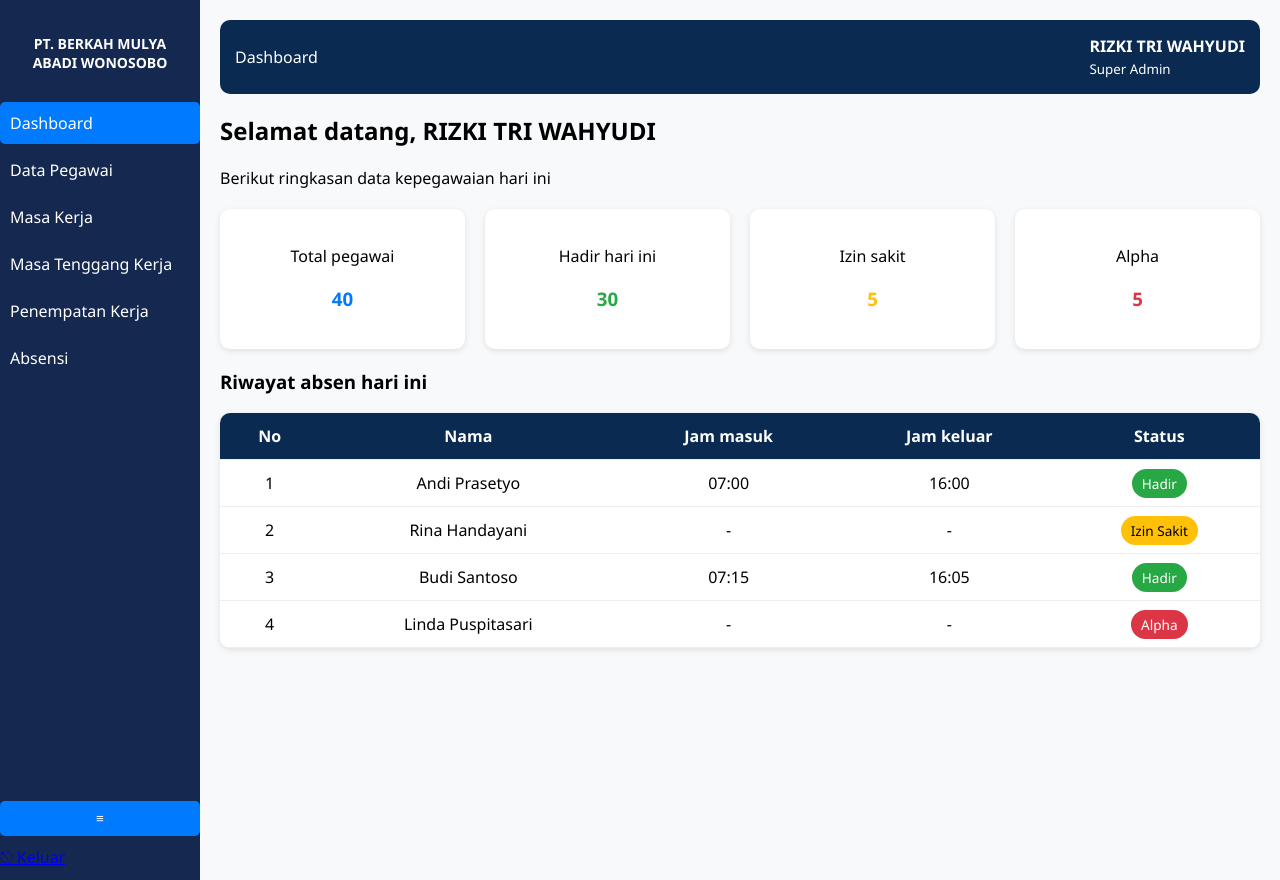
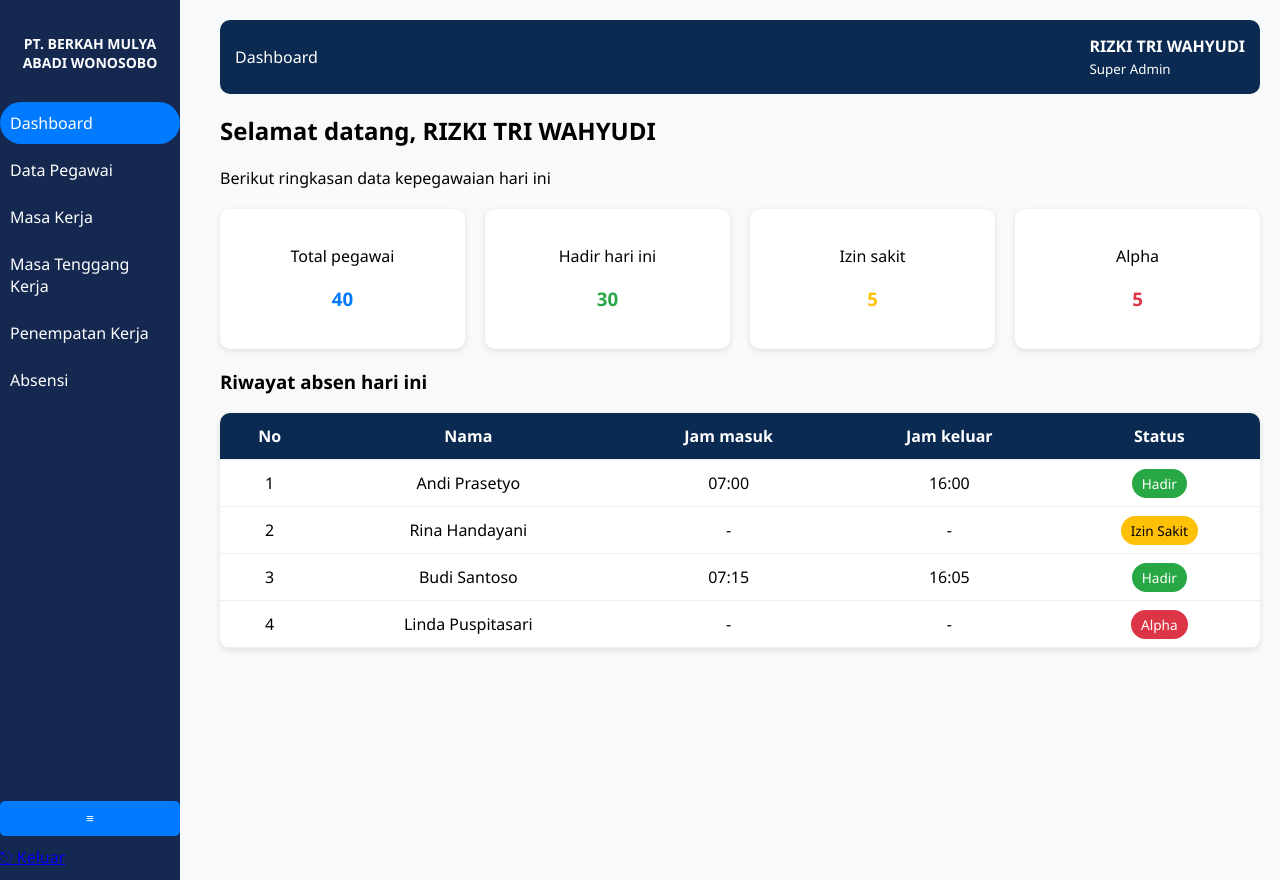
Before and after one commit to rwahyud/website-kepegawaian, a PHP site: page /dashboard.php in a window 1280 px wide. Run offline with PHP 8.4, Linux system fonts and the light colour scheme; a user stored in the database is signed in.

Commit message:
Update style-dashboard.css

```diff
--- a/web pwl/dashboard/style-dashboard.css
+++ b/web pwl/dashboard/style-dashboard.css
@@ -6,7 +6,7 @@ body {
 
 .sidebar {
       position: fixed;
-    width: 200px;
+      width: 180px;
       height: 100vh;
       background: #142850;
       color: #fff;
@@ -16,7 +16,6 @@ body {
       flex-direction: column;
       justify-content: space-between;
     }
-
  .sidebar h3 {
       text-align: center;
       font-size: 14px;
@@ -31,16 +30,12 @@ body {
   margin-bottom: 5px;
   color: white;
   text-decoration: none;
-  border-radius: 5px;
+  border-radius: 50px;
 }
 
 .sidebar nav a.active,
 .sidebar nav a:hover {
   background-color: #007bff;
-}
-.sidebar.collapsed {
-  width: 100px;
-  text-align: center;
 }
 
 .sidebar.collapsed h3,
```
Lines whose indentation alone changed are shown as unchanged.
